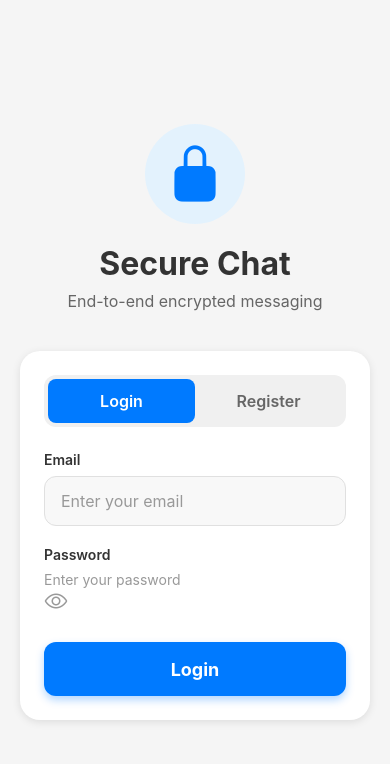
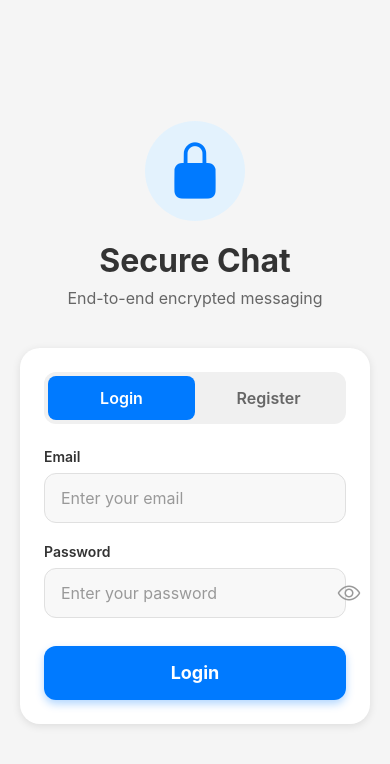
Before and after one commit to RohitBansal025/MySecureChatApp, a React Native app: screen /Auth in a window 390 px wide. Shown: the top 764 px of the page. Built offline with nearby package versions, Linux system fonts and the light colour scheme; no server answers.

Commit message:
auto-commit for 01b06d95-45e1-46f2-978d-dc5c18576e54

```diff
--- a/screens/AuthScreen.js
+++ b/screens/AuthScreen.js
@@ -261,6 +261,24 @@ const styles = StyleSheet.create({
     borderWidth: 1,
     borderColor: '#e0e0e0',
   },
+  passwordContainer: {
+    flexDirection: 'row',
+    alignItems: 'center',
+    height: 50,
+    backgroundColor: '#f8f8f8',
+    borderRadius: 12,
+    borderWidth: 1,
+    borderColor: '#e0e0e0',
+  },
+  passwordInput: {
+    flex: 1,
+    paddingHorizontal: 16,
+    fontSize: 16,
+    color: '#333',
+  },
+  eyeIcon: {
+    paddingHorizontal: 12,
+  },
   hint: {
     fontSize: 12,
     color: '#999',
```
